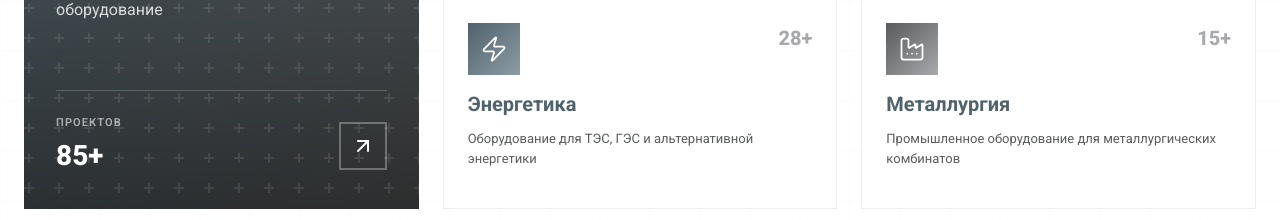
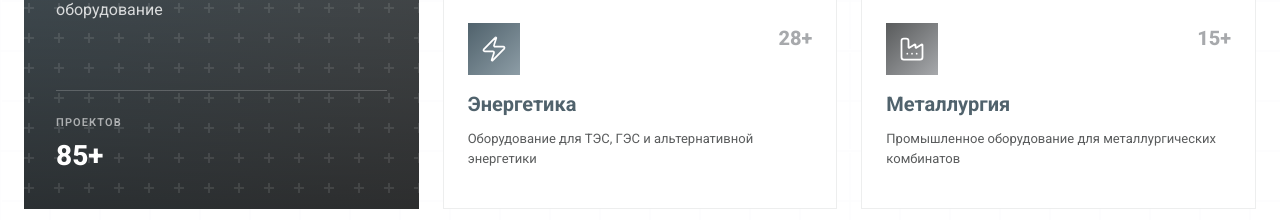
Before and after one commit to Pavel-studios/gpi2, a React (Vite) app: page / in a window 1280 px wide. Shown: the part 2600-2820 px from the top of the page. Built offline with nearby package versions, Linux system fonts and the light colour scheme.

Commit message:
delete needless btn

```diff
--- a/src/app/components/IndustriesSection.tsx
+++ b/src/app/components/IndustriesSection.tsx
@@ -136,9 +136,6 @@ export function IndustriesSection() {
                     {industries[0].projects}
                   </div>
                 </div>
-                <div className="w-12 h-12 border-2 border-white/30 flex items-center justify-center group-hover:bg-white/20 group-hover:scale-110 transition-all duration-300">
-                  <ArrowUpRight className="text-white" size={24} />
-                </div>
               </div>
             </div>
           </motion.div>
```
